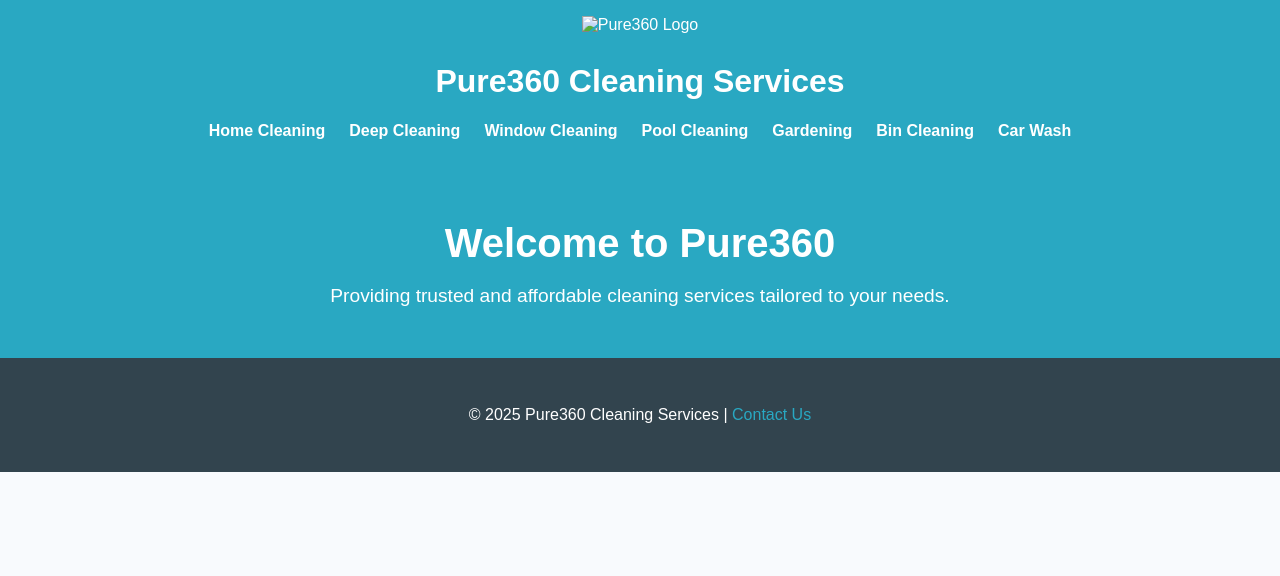
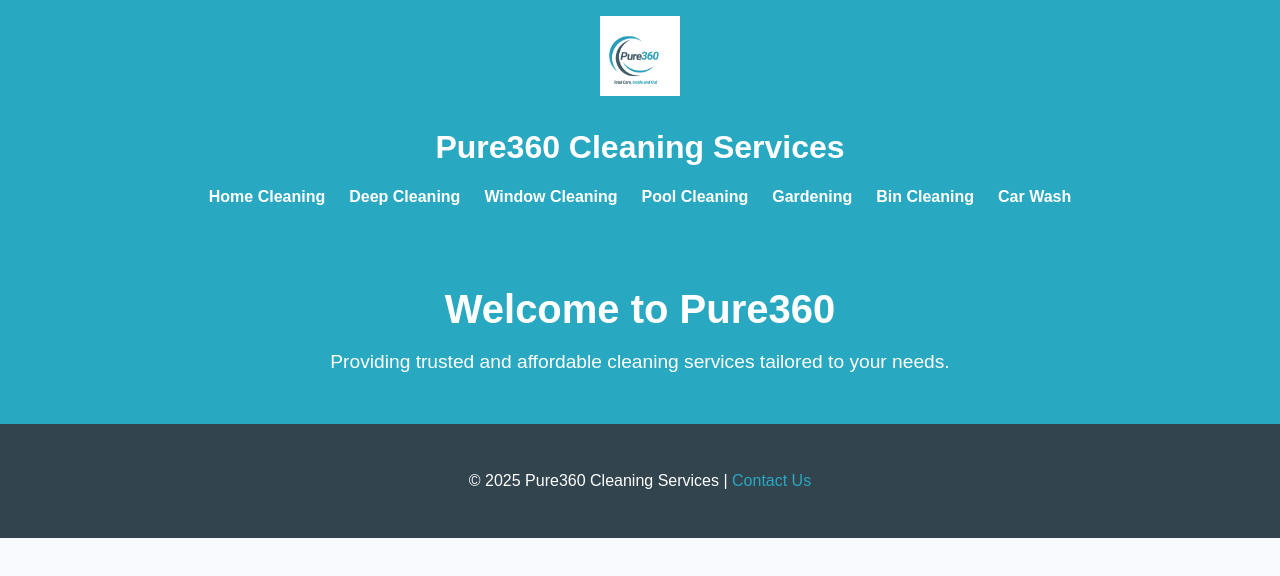
Before and after one commit to Iggysmallz/pure360-website, a plain HTML site: page index.html in a window 1280 px wide. Drawn offline with Linux system fonts and the light colour scheme.

Commit message:
Update index.html

```diff
--- a/index.html
+++ b/index.html
@@ -4,7 +4,7 @@
     <meta charset="UTF-8">
     <meta name="viewport" content="width=device-width, initial-scale=1.0">
     <title>Welcome to Pure360</title>
-    <link rel="icon" href="Pure (1).png" type="image/png">
+    <link rel="icon" href="Assets/Pure%20(1).png" type="image/png">
     <style>
         :root {
             --main-blue: #29a8c2;
@@ -75,7 +75,7 @@
 </head>
 <body>
     <header>
-        <img src="Pure (1).png" alt="Pure360 Logo">
+        <img src="Assets/Pure%20(1).png" alt="Pure360 Logo">
         <h1>Pure360 Cleaning Services</h1>
         <nav>
             <ul>
```
